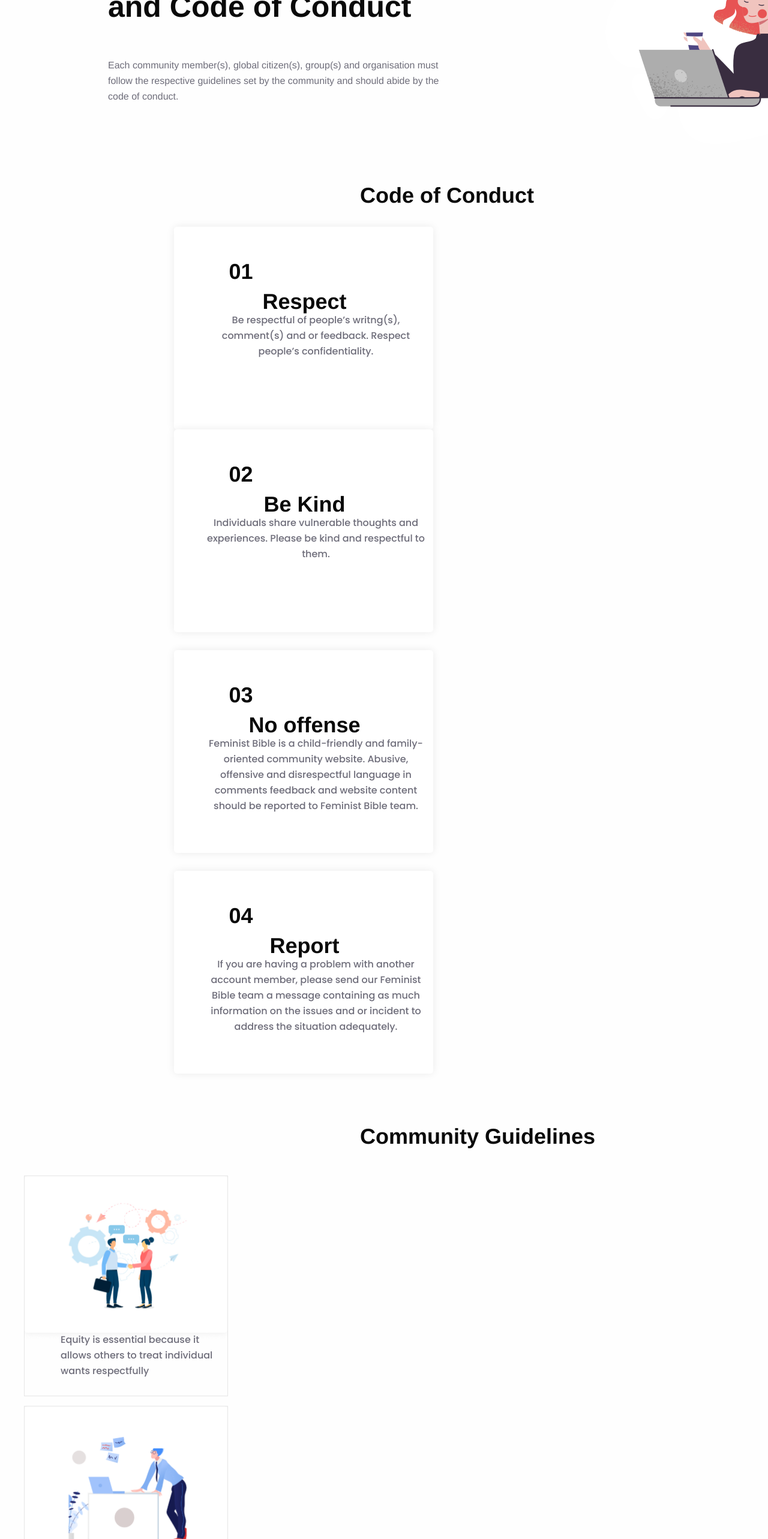
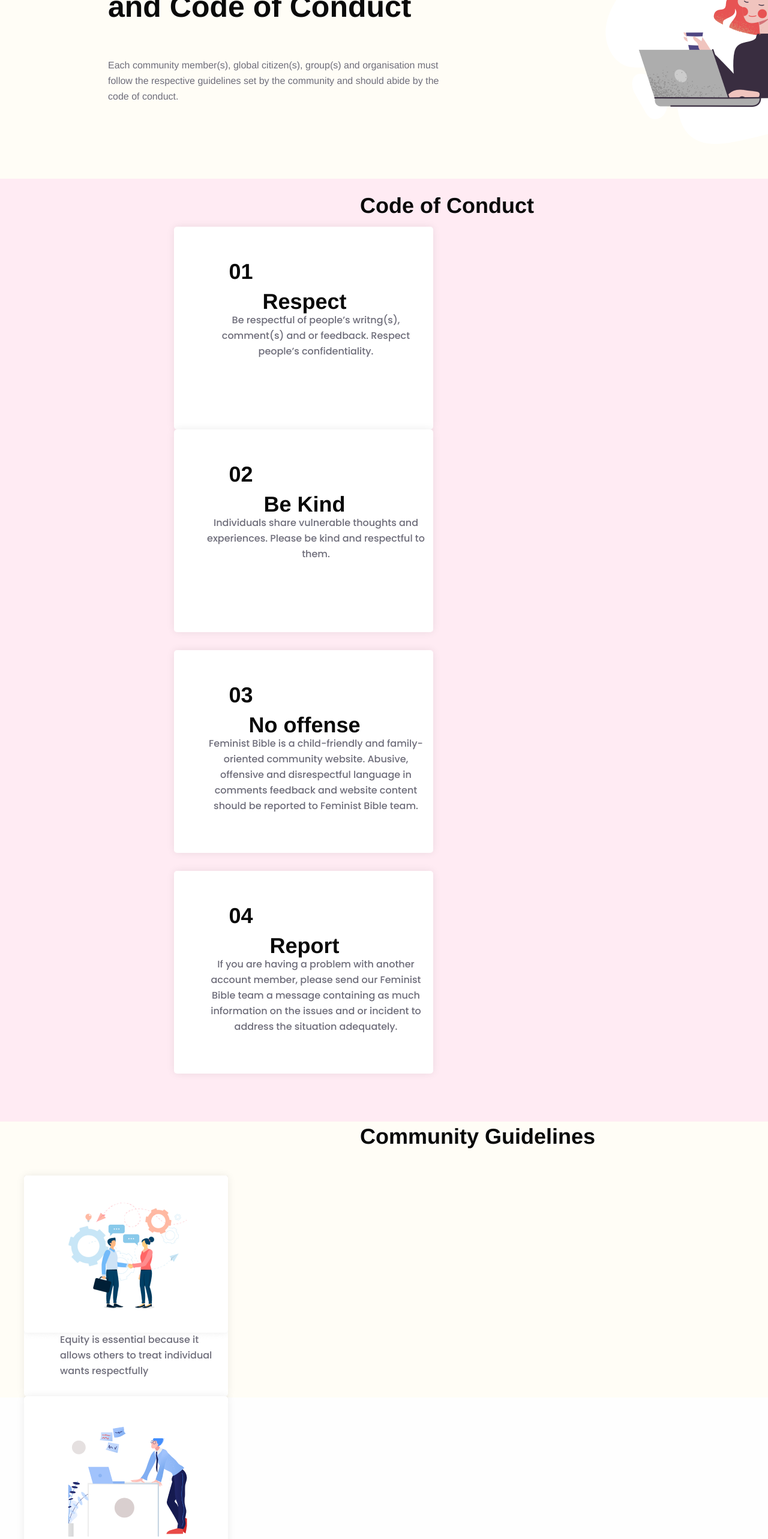
Before and after one commit to girlscript/feminist-bible-phase-2, a React (Create React App) app in the folder frontend/: page / in a window 1280 px wide. Shown: the part 234-2800 px from the top of the page at 60% size. Built offline with nearby package versions, Linux system fonts and the light colour scheme.

Commit message:
issue #48 codeofconduct

```diff
--- a/frontend/src/components/CodeOfConduct.jsx
+++ b/frontend/src/components/CodeOfConduct.jsx
@@ -9,80 +9,83 @@ import CodeofConduct3 from "../images/CodeofConduct3.png";
 class CodeOfConduct extends Component {
     render() {
       return (
-        <header className="CodeofConduct">
+        <div className="CodeofConduct">
         <div>
 
         <div className="head">
-          <div className="header__photo"><img src={photo} alt="download 1"/></div>
+          <div className="head__photo"><img src={photo} alt="download 1"/></div>
 
-          <div className="head_content">
-            <h1 className="title__item">Community Guidelines and Code of Conduct</h1>
-            <div><h1 className="text text_codeofconduct"> Each community member(s), global citizen(s), group(s) and organisation must follow the respective guidelines set by the community and should abide by the code of conduct.</h1></div>
+          <div className="head__content">
+            <h1 className="head__item">Community Guidelines and Code of Conduct</h1>
+            <div>
+              <h1 className="text head__text"> Each community member(s), global citizen(s), group(s) and organisation must follow the respective guidelines set by the community and should abide by the code of conduct.</h1>
+            </div>
+          </div>
 
           </div>
+        </div>
 
-         </div>
-        </div>
-        <div>
+        <div className="main-content_bg">
         <div className="main-content">
           <h2 className="title_codeofconduct"> Code of Conduct</h2>
         </div>
-        </div>
-        <div className="cardlayout">
-          <div className="card1">
-          <h2 className="card1__title">01</h2>
-          <h2 className="card1__head">Respect</h2>
-          <p className=" text card1__para">Be respectful of people’s writng(s), comment(s) and or feedback. Respect people’s confidentiality. </p>
+
+        <div className="main-content__cardlayout">
+          <div className="main-content__card1">
+          <h2 className="main-content__card1__title">01</h2>
+          <h2 className="main-content__card1__head">Respect</h2>
+          <p className=" text main-content__card1__para">Be respectful of people’s writng(s), comment(s) and or feedback. Respect people’s confidentiality. </p>
           </div>
 
-          <div className="card1">
-          <h2 className="card1__title">02</h2>
-          <h2 className="card1__head">Be Kind</h2>
-          <p className="card1__para">Individuals share vulnerable thoughts and experiences. Please be kind and respectful to them. </p>
+          <div className="main-content__card1">
+          <h2 className="main-content__card1__title">02</h2>
+          <h2 className="main-content__card1__head">Be Kind</h2>
+          <p className="main-content__card1__para">Individuals share vulnerable thoughts and experiences. Please be kind and respectful to them. </p>
           </div>
 
-        <div className="card1 card_margin">
-          <h2 className="card1__title">03</h2>
-          <h2 className="card1__head">No offense</h2>
-          <p className="card1__para">Feminist Bible is a child-friendly and family-oriented community website. Abusive, offensive and disrespectful language in comments feedback and website content should be reported to Feminist Bible team. </p>
+        <div className="main-content__card1 main-content__card_margin">
+          <h2 className="main-content__card1__title">03</h2>
+          <h2 className="main-content__card1__head">No offense</h2>
+          <p className="main-content__card1__para">Feminist Bible is a child-friendly and family-oriented community website. Abusive, offensive and disrespectful language in comments feedback and website content should be reported to Feminist Bible team. </p>
           </div>
 
-          <div className="card1">
-          <h2 className="card1__title">04</h2>
-          <h2 className="card1__head">Report</h2>
-          <p className=" text card1__para">If you are having a problem with another account member, please send our Feminist Bible team a message containing as much information on the issues and or incident to address the situation adequately. </p>
+          <div className="main-content__card1" >
+          <h2 className="main-content__card1__title">04</h2>
+          <h2 className="main-content__card1__head">Report</h2>
+          <p className=" text main-content__card1__para">If you are having a problem with another account member, please send our Feminist Bible team a message containing as much information on the issues and or incident to address the situation adequately. </p>
           </div>
 
 
         </div>
+        </div>
       <div className="codeofconduct_lastblock" >
-        <h2 className="last_content">Community Guidelines</h2>
-        <div className="cardlayout2">
+        <h2 className="codeofconduct_lastblock__last_content">Community Guidelines</h2>
+      </div>
+        <div className="codeofconduct_lastblock__cardlayout2">
 
-        <div className="card">
+        <div className="codeofconduct_lastblock__card">
 
         <img src={CodeofConduct1} alt="CodeofConduct1"  className="image2"/>
 
-         <p className="text2">Equity is essential because it allows others to treat individual wants respectfully</p>
+         <p className="codeofconduct_lastblock__text2">Equity is essential because it allows others to treat individual wants respectfully</p>
       </div>
 
-         <div className="card">
+
+         <div className="codeofconduct_lastblock__card">
         <div className="image2">
         <img src={CodeofConduct2} alt="CodeofConduct2"/>
          </div>
-         <div className="text2">
+         <div className="codeofconduct_lastblock__text2">
          <p>Be empathetic to people’s life choices and maintain the sanctity of this safe place</p>
         </div>
 
-
-
          </div>
 
-         <div className="card">
+         <div className="codeofconduct_lastblock__card">
         <div className="image2">
         <img src={CodeofConduct3} alt="CodeofConduct3"/>
          </div>
-         <div className="text2">
+         <div className="codeofconduct_lastblock__text2">
          <p>Every Opinion and voice matters</p>
         </div>
 
@@ -90,12 +93,9 @@ class CodeOfConduct extends Component {
 
          </div>
 
-        </div>
+
       </div>
-      </header>
-
-
-
+      </div>
 
         )
     }
--- a/frontend/src/css/components/CodeofConduct.scss
+++ b/frontend/src/css/components/CodeofConduct.scss
@@ -1,30 +1,44 @@
 @import '../settings/global';
+.CodeofConduct{
+  background-color:$yellow-bg;
+  height:100%;
+  width: 100%;
 
-.head_content{
+}
+
+.head{
+&__content{
   margin-left: 180px;
   margin-top: 60px;
+
 }
 
-.title__item{
+&__item{
   width: 612px;
   height: 182px;
 }
-  .text_codeofconduct{
+
+&__text{
+  @extend .text;
   width: 572px;
   height: 72px;
 }
-  .title_codeofconduct{
-    width: 348px;
-    height: 100px;
-    display: flex;
-    align-items: center;
-  }
-  .header__photo{
+&__photo{
   position: absolute;
  width: 500px;
  height: 500px;
  margin-left:1000px;
  top: 30px;
+ }
+}
+.main-content_bg{
+  background-color:$pink-bg;
+  height:100%;
+  width: 100%;
+
+}
+.title_codeofconduct{
+  margin-top: -80px;
 }
 .main-content{
 
@@ -33,17 +47,14 @@
   height: 100px;
   margin-top: 100px;
  margin-left: 600px;
-  }
-  .cardlayout{
+
+&__cardlayout{
   margin-top: 130px;
   padding: 80px;
   margin-left: 180px;
 }
 
-.card_margin{
-  margin: 30px;
-}
-  .card1{
+&__card1{
 
   transition: 0.3s;
 
@@ -63,43 +74,61 @@
 box-shadow: 0px 0px 14px rgba(0, 0, 0, 0.08);
 border-radius: 5px;
 }
-  .card1__title{
+&__card1__title{
   width: 123px;
   height: 42px;
 }
-  .card1__head{
+&__card1__head{
   width: 335px;
   height: 35px;
   }
-  .card1__para{
+&__card1__para{
   width: 373px;
   height: 173px;
   }
-  .last_content{
+&__card_margin{
+  margin: 30px;
+}
+
+}
+
+
+.codeofconduct_lastblock{
+
+&__last_content{
   margin-left: 600px;
 
 }
 
-  .card{
+&__card{
+
   width: 340px;
   height: 368px;
   background: #FFFFFF;
   /* box-shadow */
+  display: inline-block;
 
   box-shadow: 0px 0px 14px rgba(0, 0, 0, 0.08);
   border-radius: 5px;
 
 
 }
-  /*# sourceMappingURL=App.css.map */
-.text2{
+
+&__cardlayout2{
+  width: 340px;
+  height: 370px;
+  margin: 40px;
+ }
+&__text2{
   width: 260px;
   height: 72px;
   margin-left: 60px;
   margin-top: -20px;
 }
-.cardlayout2{
-  width: 340px;
-  height: 370px;
-  margin: 40px;
+
 }
+
+
+
+
+  /*# sourceMappingURL=App.css.map */
```
Lines whose indentation alone changed are shown as unchanged.
